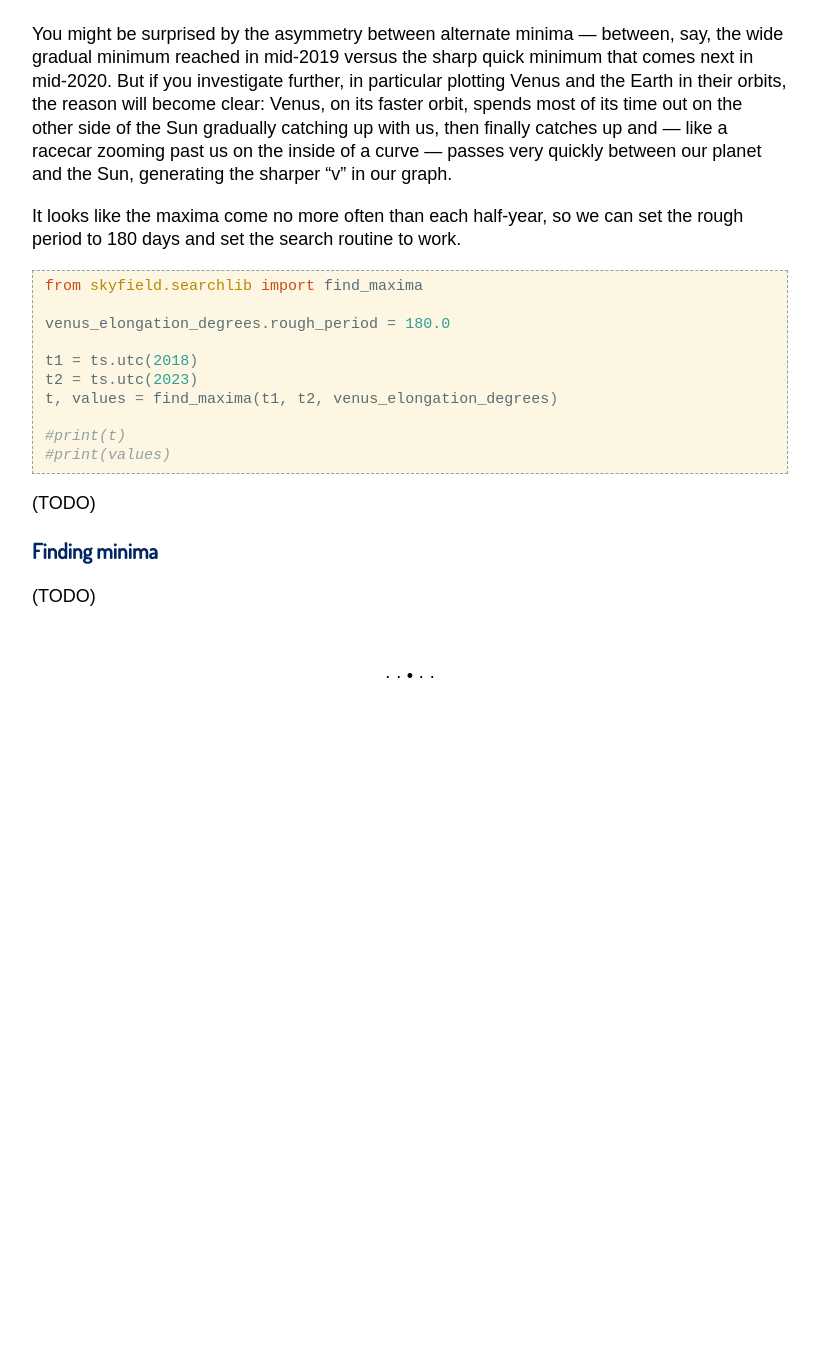
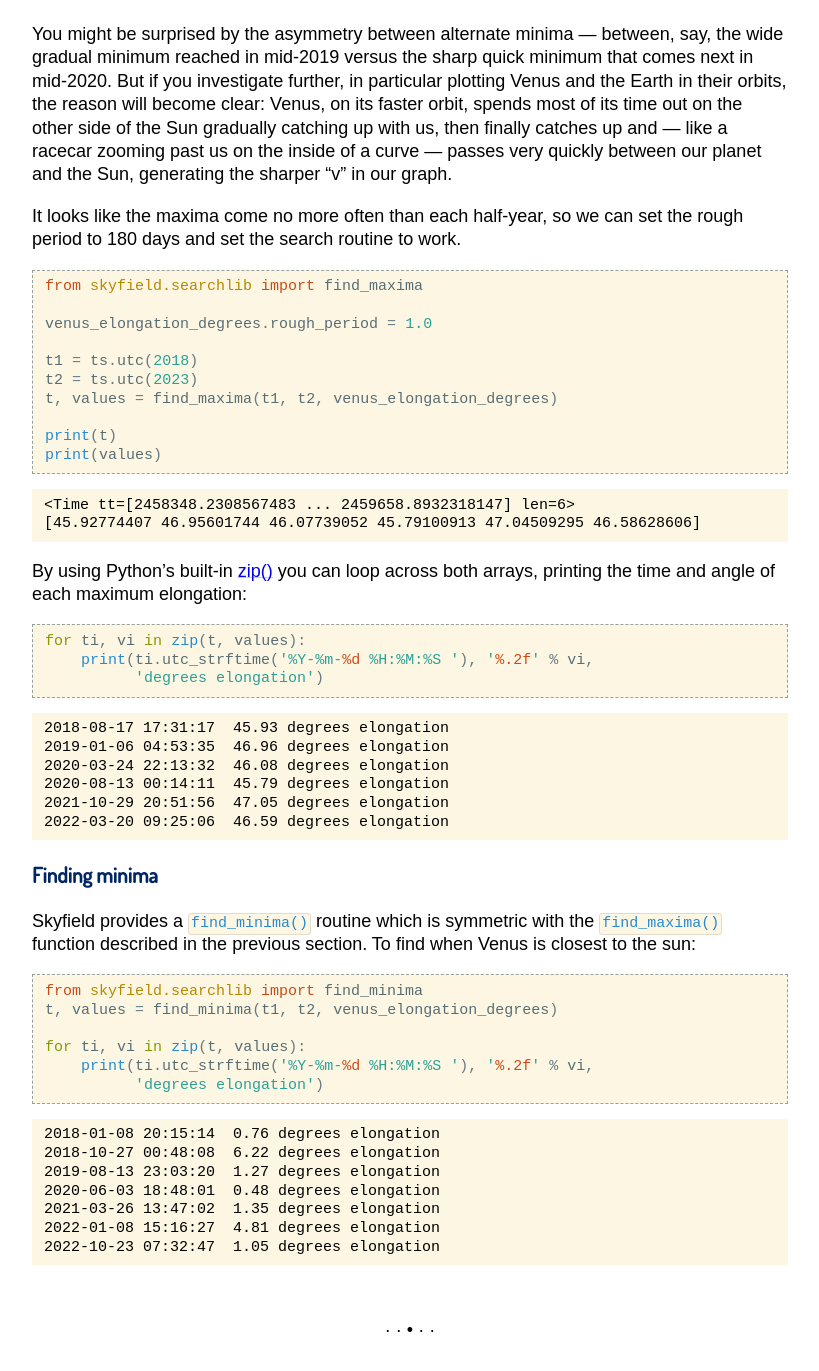
Before and after one commit to skyfielders/python-skyfield, a Sphinx documentation site: the page built from skyfield/documentation/searches.rst, in a window 1280 px wide and 1400 px high, scrolled down 6350 px. Shown: the top 1371 px of the window, without its empty margins (230-1049 px from the left). Built offline with Sphinx 7.4.7, drawn with Linux system fonts in a browser that asks for light colours; some web fonts are replaced; pages that are not in the unit, such as notebooks, are missing from menus; before the commit the page ends 7096 px from its top, so only the background shows below that.

Commit message:
Use new routines to get maxima/minima working well

```diff
--- a/skyfield/documentation/searches.rst
+++ b/skyfield/documentation/searches.rst
@@ -406,44 +406,68 @@ and set the search routine to work.
 
     from skyfield.searchlib import find_maxima
 
-    venus_elongation_degrees.rough_period = 180.0
+    venus_elongation_degrees.rough_period = 1.0
 
     t1 = ts.utc(2018)
     t2 = ts.utc(2023)
     t, values = find_maxima(t1, t2, venus_elongation_degrees)
 
-    #print(t)
-    #print(values)
+    print(t)
+    print(values)
 
-..
-   .. testoutput::
+.. testoutput::
 
-       <Time tt=[2458202.1729387585 ... 2459818.728224116] len=5>
-       [ True False  True False  True]
+    <Time tt=[2458348.2308567483 ... 2459658.8932318147] len=6>
+    [45.92774407 46.95601744 46.07739052 45.79100913 47.04509295 46.58628606]
 
 .. testcleanup::
 
     import os
     os.rename('venus-elongation.png', '_static/venus-elongation.png')
 
+By using Python’s built-in
+`zip() <https://docs.python.org/3/library/functions.html#zip>`_
+you can loop across both arrays,
+printing the time and angle of each maximum elongation:
 
-..
-   .. testcode::
+.. testcode::
 
-       for ti, vi in zip(t, values):
-           print(ti.utc_strftime('%Y-%m-%d %H:%M:%S '), '%.2f' % vi)
+    for ti, vi in zip(t, values):
+        print(ti.utc_strftime('%Y-%m-%d %H:%M:%S '), '%.2f' % vi,
+              'degrees elongation')
 
-   .. testoutput::
+.. testoutput::
 
-       2018-08-17 17:31:17  45.93
-       2019-01-06 04:53:35  46.96
-       2020-08-13 00:14:12  45.79
-       2021-10-29 20:51:56  47.05
-       2022-03-20 09:25:07  46.59
-
-(TODO)
+    2018-08-17 17:31:17  45.93 degrees elongation
+    2019-01-06 04:53:35  46.96 degrees elongation
+    2020-03-24 22:13:32  46.08 degrees elongation
+    2020-08-13 00:14:11  45.79 degrees elongation
+    2021-10-29 20:51:56  47.05 degrees elongation
+    2022-03-20 09:25:06  46.59 degrees elongation
 
 Finding minima
 --------------
 
-(TODO)
+Skyfield provides a :func:`~skyfield.searchlib.find_minima()` routine
+which is symmetric with the :func:`~skyfield.searchlib.find_maxima()`
+function described in the previous section.
+To find when Venus is closest to the sun:
+
+.. testcode::
+
+    from skyfield.searchlib import find_minima
+    t, values = find_minima(t1, t2, venus_elongation_degrees)
+
+    for ti, vi in zip(t, values):
+        print(ti.utc_strftime('%Y-%m-%d %H:%M:%S '), '%.2f' % vi,
+              'degrees elongation')
+
+.. testoutput::
+
+    2018-01-08 20:15:14  0.76 degrees elongation
+    2018-10-27 00:48:08  6.22 degrees elongation
+    2019-08-13 23:03:20  1.27 degrees elongation
+    2020-06-03 18:48:01  0.48 degrees elongation
+    2021-03-26 13:47:02  1.35 degrees elongation
+    2022-01-08 15:16:27  4.81 degrees elongation
+    2022-10-23 07:32:47  1.05 degrees elongation
```
Also changed, not shown: skyfield/documentation/earth-satellites.rst (+7 -7 lines), 2 other files.
